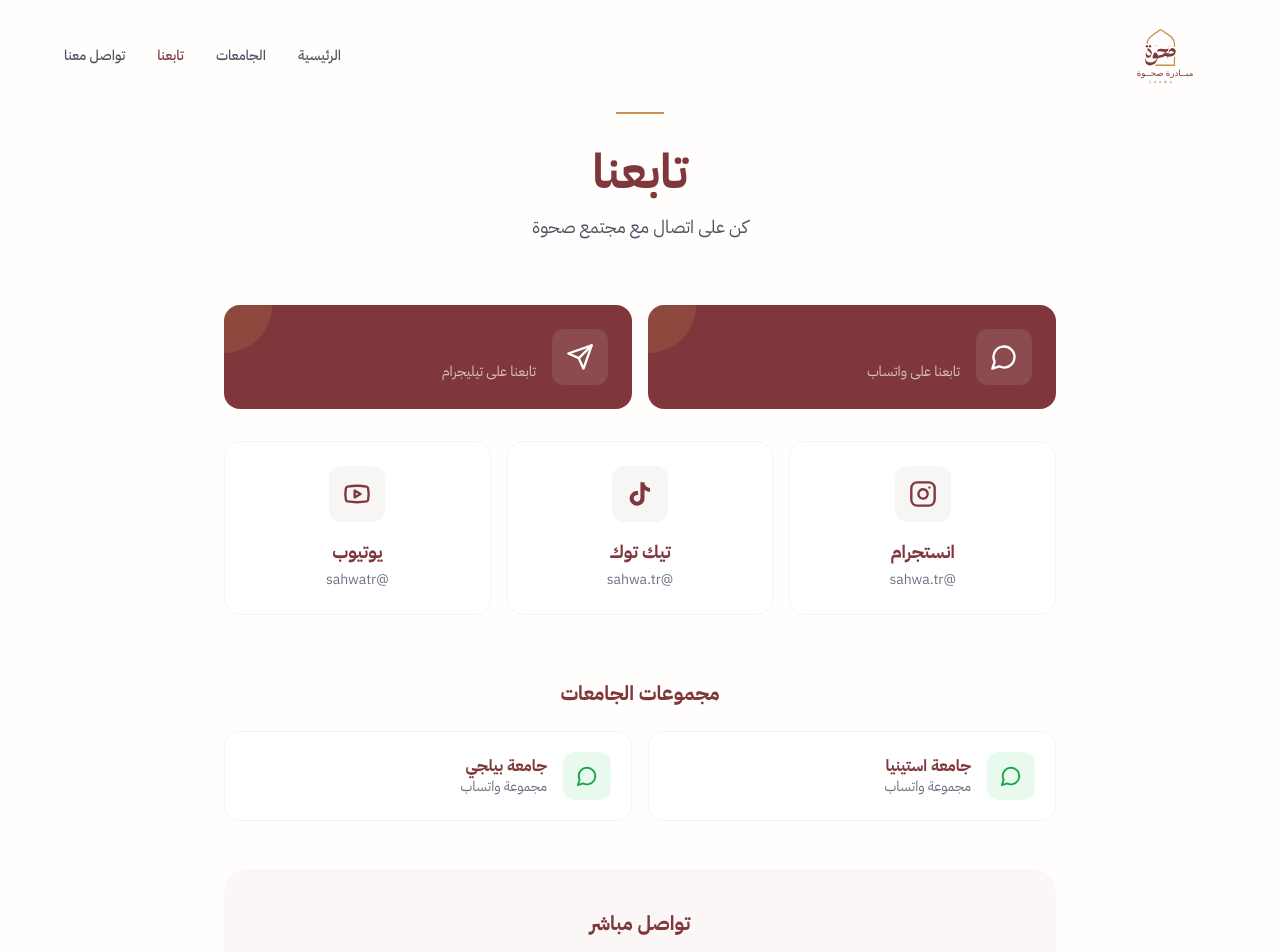
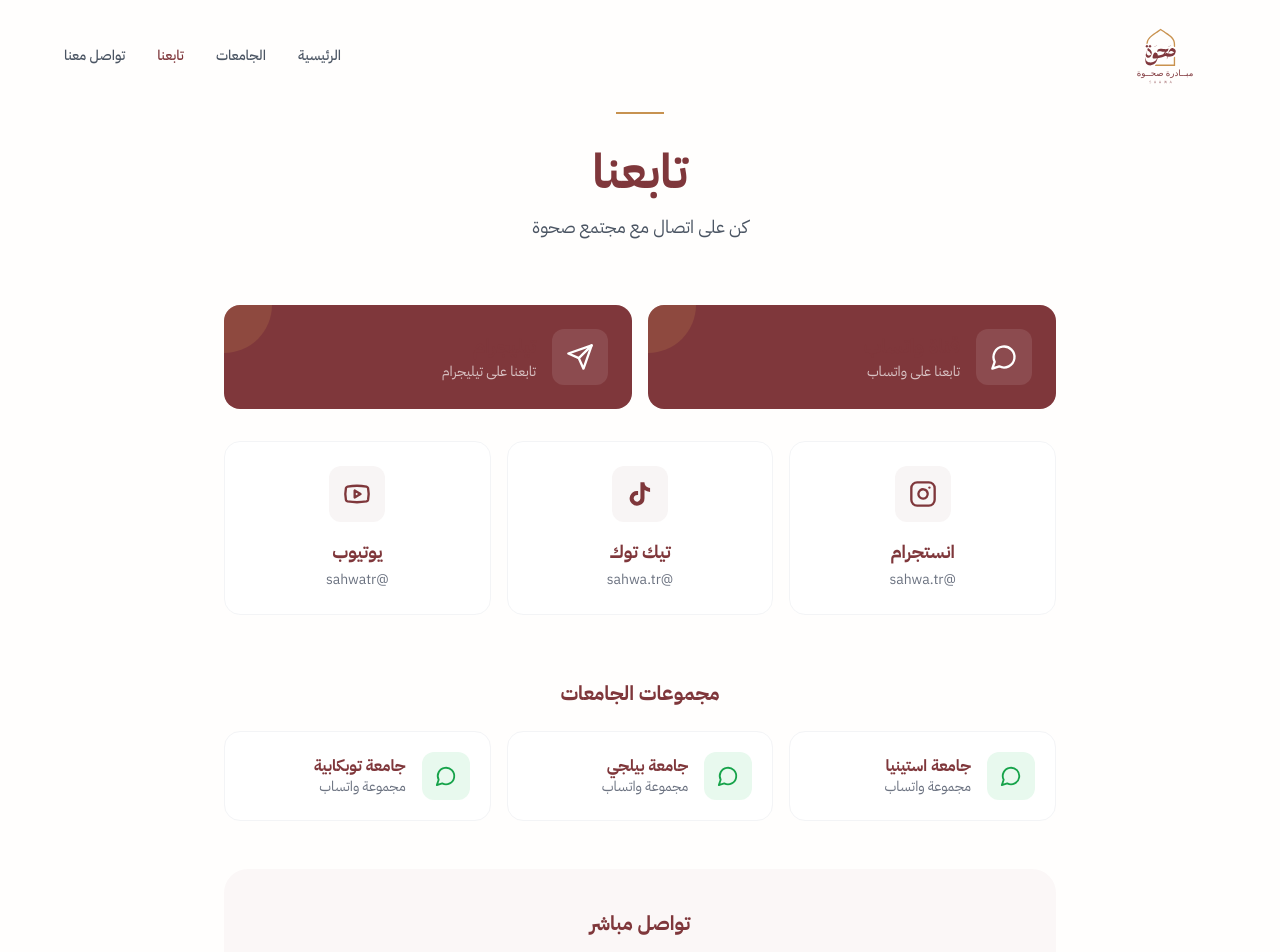
Before and after one commit to mokamaleldin/sahwa, a React (Vite) app: page /social in a window 1280 px wide. Shown: the top 952 px of the page. Built offline with nearby package versions, Linux system fonts and the light colour scheme.

Commit message:
feat: remove QuickLinksSection component and update Home page; add Topkapi University to Universities and UniversityPage data

```diff
--- a/src/components/Home/QuickLinksSection.tsx
+++ /dev/null
@@ -1,43 +0,0 @@
-import React from 'react';
-import { Link } from 'react-router-dom';
-
-const QuickLinksSection: React.FC = () => {
-  return (
-    <section className="py-16 bg-[#FFFEFD]">
-      <div className="max-w-4xl mx-auto px-6 sm:px-8">
-        <nav className="grid grid-cols-2 md:grid-cols-4 gap-4" aria-label="روابط سريعة">
-          <Link
-            to="/universities/istinye"
-            className="text-center p-4 rounded-xl bg-[#7F373B]/[0.03] hover:bg-[#7F373B]/[0.08] transition-colors group"
-          >
-            <h3 className="font-bold text-[#7F373B] group-hover:text-[#6a2e31] mb-1">جامعة استنيا</h3>
-            <p className="text-xs text-gray-500">Istinye University</p>
-          </Link>
-          <Link
-            to="/universities/bilgi"
-            className="text-center p-4 rounded-xl bg-[#7F373B]/[0.03] hover:bg-[#7F373B]/[0.08] transition-colors group"
-          >
-            <h3 className="font-bold text-[#7F373B] group-hover:text-[#6a2e31] mb-1">جامعة بلجي</h3>
-            <p className="text-xs text-gray-500">Bilgi University</p>
-          </Link>
-          <Link
-            to="/social"
-            className="text-center p-4 rounded-xl bg-[#7F373B]/[0.03] hover:bg-[#7F373B]/[0.08] transition-colors group"
-          >
-            <h3 className="font-bold text-[#7F373B] group-hover:text-[#6a2e31] mb-1">تابعنا</h3>
-            <p className="text-xs text-gray-500">Social Media</p>
-          </Link>
-          <Link
-            to="/contact"
-            className="text-center p-4 rounded-xl bg-[#7F373B]/[0.03] hover:bg-[#7F373B]/[0.08] transition-colors group"
-          >
-            <h3 className="font-bold text-[#7F373B] group-hover:text-[#6a2e31] mb-1">تواصل معنا</h3>
-            <p className="text-xs text-gray-500">Contact Us</p>
-          </Link>
-        </nav>
-      </div>
-    </section>
-  );
-};
-
-export default QuickLinksSection;
--- a/src/pages/Home.tsx
+++ b/src/pages/Home.tsx
@@ -7,7 +7,6 @@ import DefinitionSection from '../components/Home/DefinitionSection';
 import GoalSection from '../components/Home/GoalSection';
 import SloganSection from '../components/Home/SloganSection';
 import CTASection from '../components/Home/CTASection';
-import QuickLinksSection from '../components/Home/QuickLinksSection';
 
 const Home: React.FC = () => {
   const homepageStructuredData = [
@@ -83,7 +82,6 @@ const Home: React.FC = () => {
         <GoalSection />
         <SloganSection />
         <CTASection />
-        <QuickLinksSection />
       </main>
       <Footer />
     </>
--- a/src/pages/SocialMedia.tsx
+++ b/src/pages/SocialMedia.tsx
@@ -183,7 +183,7 @@ const SocialMedia: React.FC = () => {
           {/* University Groups Section */}
           <div className="mb-12">
             <h2 className="text-xl font-bold text-[#7F373B] mb-6 text-center">مجموعات الجامعات</h2>
-            <div className="grid grid-cols-1 sm:grid-cols-2 gap-4">
+            <div className="grid grid-cols-1 sm:grid-cols-3 gap-4">
               <a
                 href="https://chat.whatsapp.com/K3j6B1lcA42B80O1KpTLFO"
                 target="_blank"
@@ -210,6 +210,21 @@ const SocialMedia: React.FC = () => {
                 </div>
                 <div>
                   <h3 className="font-bold text-[#7F373B]">جامعة بيلجي</h3>
+                  <p className="text-sm text-gray-500">مجموعة واتساب</p>
+                </div>
+              </a>
+
+              <a
+                href="https://chat.whatsapp.com/Koqd707ViD2BPYoC7yHJ1Q"
+                target="_blank"
+                rel="noopener noreferrer"
+                className="group bg-white border border-gray-100 rounded-2xl p-5 hover:border-[#7F373B]/20 hover:shadow-lg transition-all duration-300 flex items-center gap-4"
+              >
+                <div className="w-12 h-12 bg-green-500/10 rounded-xl flex items-center justify-center text-green-600 group-hover:bg-green-500 group-hover:text-white transition-all">
+                  <MessageCircle size={22} />
+                </div>
+                <div>
+                  <h3 className="font-bold text-[#7F373B]">جامعة توبكابية</h3>
                   <p className="text-sm text-gray-500">مجموعة واتساب</p>
                 </div>
               </a>
--- a/src/pages/Universities.tsx
+++ b/src/pages/Universities.tsx
@@ -27,6 +27,13 @@ const universities: University[] = [
     nameEn: 'Bilgi University',
     city: 'إسطنبول',
     description: 'مساحة شبابية لطلاب بلجي تنطلق من هوية الأمة',
+  },
+  {
+    id: 'topkapi',
+    name: 'جامعة توبكابية',
+    nameEn: 'Topkapi University',
+    city: 'إسطنبول',
+    description: 'مجتمع طلابي يجمع طلاب توبكابية حول القيم والوعي',
   },
 ];
 
--- a/src/pages/UniversityPage.tsx
+++ b/src/pages/UniversityPage.tsx
@@ -33,6 +33,15 @@ const universitiesData: Record<string, UniversityData> = {
     introduction: 'أهلًا بكم في صحوة بلجي. نجتمع هنا لنعيش قيمنا بوعي وإخلاص في حياتنا اليومية كطلاب جامعيين.',
     studentMessage: 'في بلجي، نبني مجتمعًا طلابيًا يجمعنا حول القيم والوعي. كن جزءًا من رحلتنا.',
     whatsappGroup: 'https://chat.whatsapp.com/BrHWBBCth9nCyxDw4a8pdH',
+  },
+  'topkapi': {
+    id: 'topkapi',
+    name: 'جامعة توبكابية',
+    nameEn: 'Topkapi University',
+    city: 'إسطنبول',
+    introduction: 'مرحبًا بكم في صحوة توبكابية. نحن مجموعة من الطلاب نسعى لبناء بيئة صحية تُعين على الثبات والوعي خلال الحياة الجامعية.',
+    studentMessage: 'نحن طلاب مثلكم، نفهم تحديات الحياة الجامعية ونسعى معًا للنمو والتطور. انضموا إلينا لنكون صحبة تعين بعضها على الخير.',
+    whatsappGroup: 'https://chat.whatsapp.com/Koqd707ViD2BPYoC7yHJ1Q',
   },
 };
 
```
